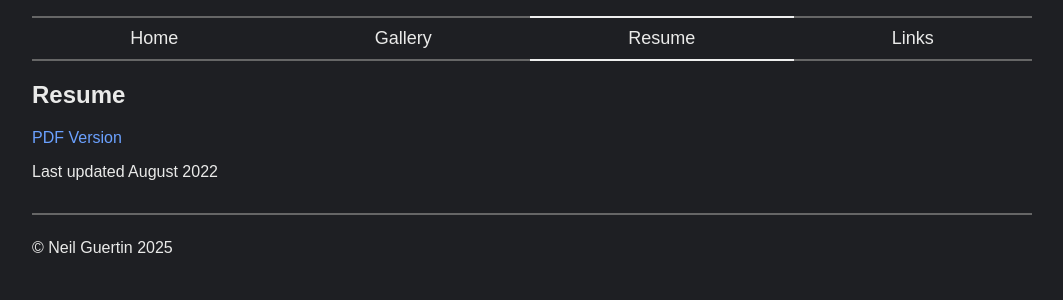
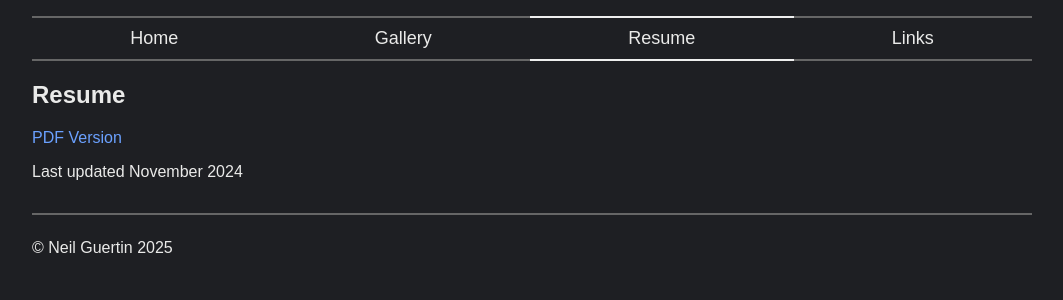
Before and after one commit to neilguertin/neilguertin-com, a Jekyll site: the page built from resume.html, in a window 1280 px wide. Shown: the top 300 px of the page, without its empty margins (108-1171 px from the left). Built offline with Jekyll 4.4.1, drawn with Linux system fonts in a browser that asks for light colours.

Commit message:
Update resume

```diff
--- a/resume.html
+++ b/resume.html
@@ -5,5 +5,5 @@ id: resume
 permalink: /resume
 ---
 <h2>Resume</h2>
-<p><a href=/assets/NeilGuertinResume.pdf>PDF Version</a></p>
-<p>Last updated August 2022</p>
+<p><a href=/{{site.baseurl}}/NeilGuertinResume.pdf>PDF Version</a></p>
+<p>Last updated November 2024</p>
```
Also changed, not shown: 2 other files.
